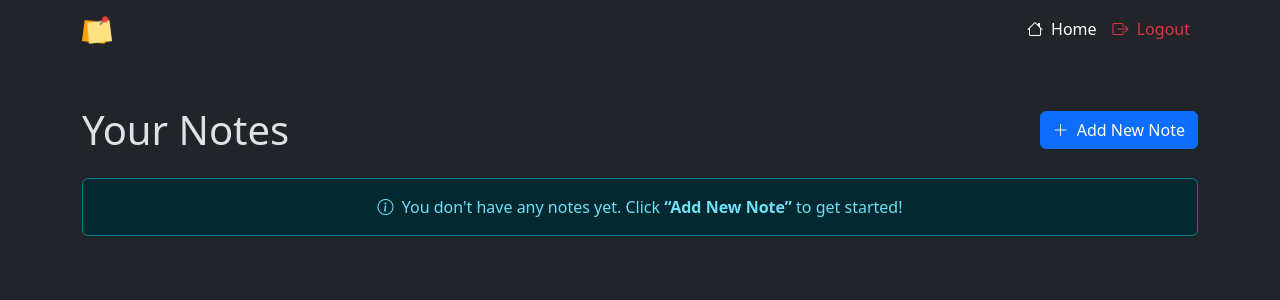
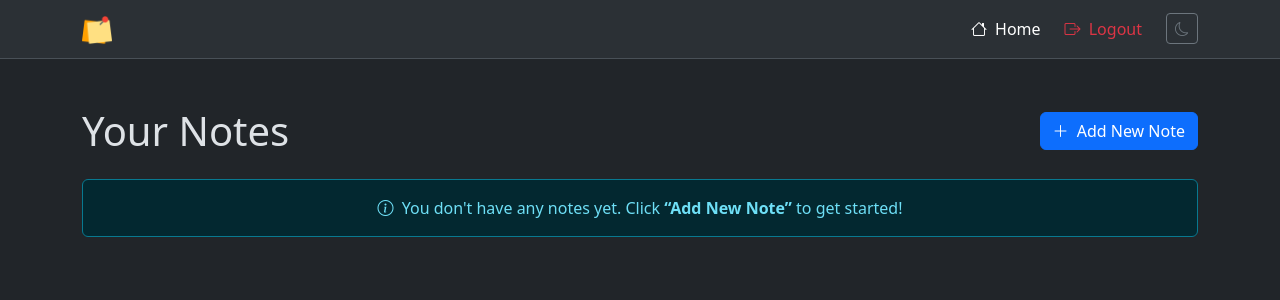
Before and after one commit to dvrkdev/flask-notes-app, a Flask app: page / in a window 1280 px wide. Shown: the top 300 px of the page. Run offline with Flask 3, Linux system fonts and the light colour scheme; the visitor is signed in with stand-in values (Sample User, id 1); data that the repository does not hold is empty.

Commit message:
feat: ✨ add theme toggle functionality with local storage support

```diff
--- /dev/null
+++ b/app/static/main.js
@@ -0,0 +1,19 @@
+const html = document.documentElement;
+const toggleBtn = document.getElementById("themeToggle");
+const icon = toggleBtn.querySelector("i");
+
+const saved = localStorage.getItem("theme") || "dark";
+setTheme(saved);
+
+toggleBtn.addEventListener("click", () => {
+    const next = html.dataset.bsTheme === "dark" ? "light" : "dark";
+    setTheme(next);
+});
+
+function setTheme(theme) {
+    html.dataset.bsTheme = theme;
+    localStorage.setItem("theme", theme);
+    icon.className = theme === "dark"
+        ? "bi bi-moon"
+        : "bi bi-sun";
+}
--- a/app/templates/base.html
+++ b/app/templates/base.html
@@ -41,6 +41,7 @@
             {% endwith %}
             {% block content %}{% endblock %}
         </main>
+        <script src="{{ url_for('static', filename='main.js') }}"></script>
         <!-- Bootstrap JS -->
         <script src="https://cdn.jsdelivr.net/npm/bootstrap@5.3.8/dist/js/bootstrap.bundle.min.js"
                 integrity="sha384-FKyoEForCGlyvwx9Hj09JcYn3nv7wiPVlz7YYwJrWVcXK/BmnVDxM+D2scQbITxI"
--- a/app/templates/navbar.html
+++ b/app/templates/navbar.html
@@ -1,4 +1,4 @@
-<nav class="navbar navbar-expand-lg navbar-dark bg-dark">
+<nav class="navbar navbar-expand-lg bg-body-tertiary border-bottom">
     <div class="container">
         <!-- Brand -->
         <a class="navbar-brand fw-semibold" href="{{ url_for('main.index') }}">
@@ -11,15 +11,12 @@
         <button class="navbar-toggler"
                 type="button"
                 data-bs-toggle="collapse"
-                data-bs-target="#menuToggler"
-                aria-controls="menuToggler"
-                aria-expanded="false"
-                aria-label="Toggle navigation">
+                data-bs-target="#menuToggler">
             <span class="navbar-toggler-icon"></span>
         </button>
         <!-- Menu -->
         <div class="collapse navbar-collapse" id="menuToggler">
-            <ul class="navbar-nav ms-auto mb-2 mb-lg-0">
+            <ul class="navbar-nav ms-auto align-items-lg-center gap-lg-2">
                 {% if current_user.is_authenticated %}
                     <li class="nav-item">
                         <a class="nav-link{% if request.endpoint == 'main.index' %} active{% endif %}"
@@ -44,6 +41,14 @@
                            href="{{ url_for('auth.register') }}">Register</a>
                     </li>
                 {% endif %}
+                <!-- Theme toggle -->
+                <li class="nav-item">
+                    <button id="themeToggle"
+                            class="btn btn-outline-secondary btn-sm ms-lg-2"
+                            title="Toggle theme">
+                        <i class="bi bi-moon"></i>
+                    </button>
+                </li>
             </ul>
         </div>
     </div>
```
